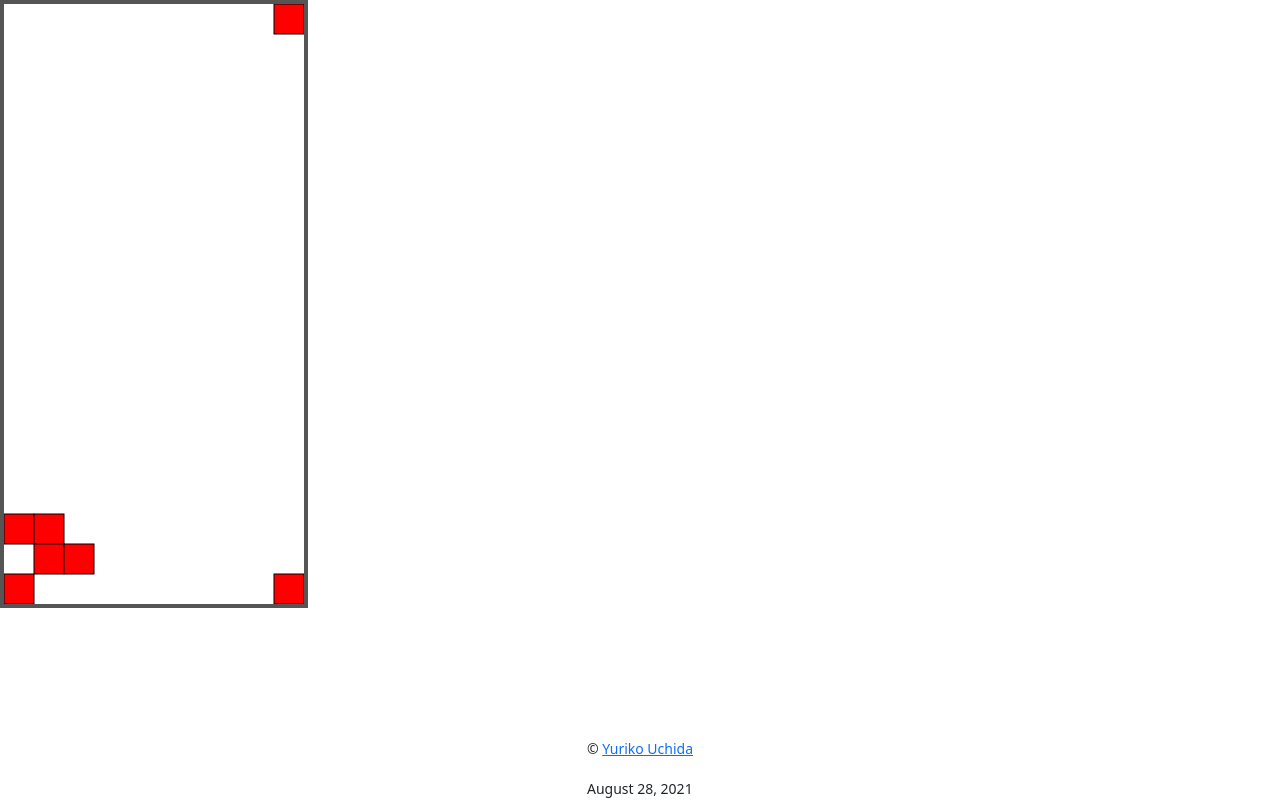
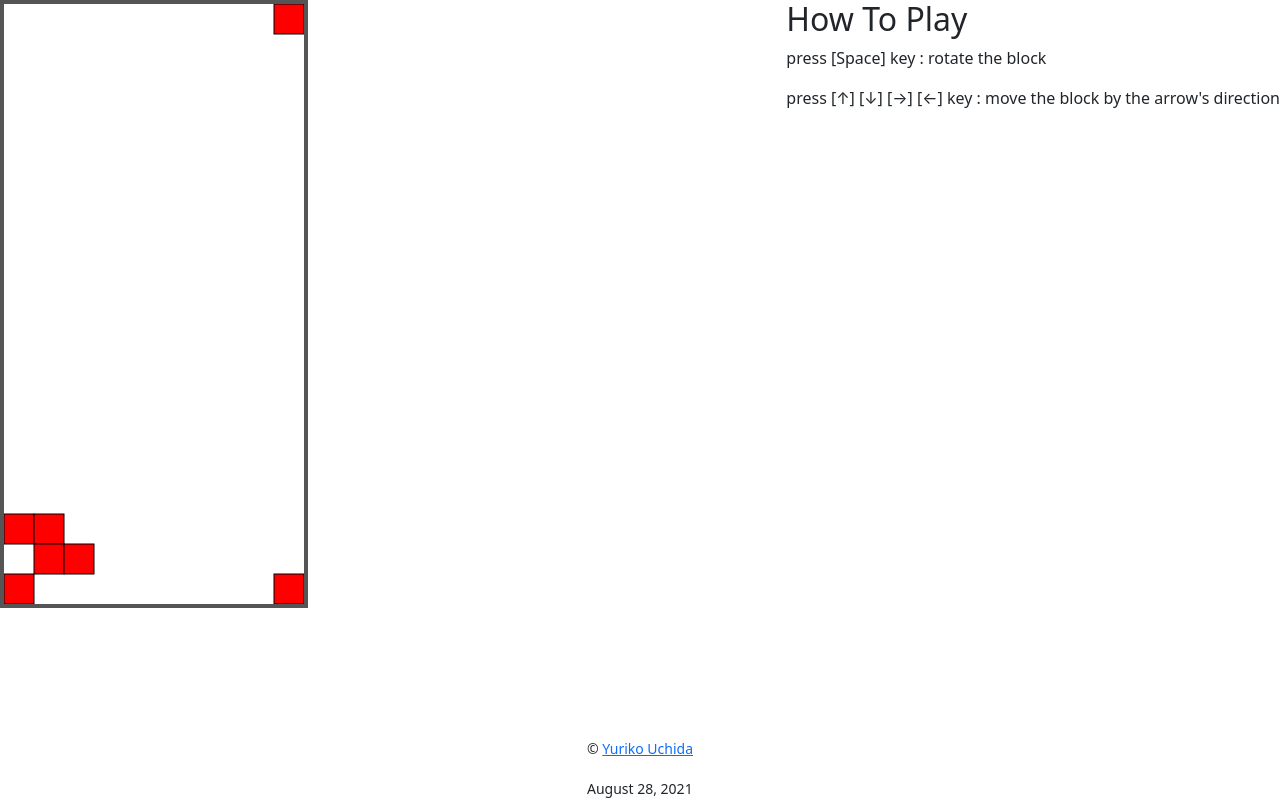
Before and after one commit to YurikoU/Tetris, a plain HTML site: page index.html in a window 1280 px wide. Drawn offline with nearby package versions, Linux system fonts and the light colour scheme.

Commit message:
Add files via upload

```diff
--- a/index.html
+++ b/index.html
@@ -9,6 +9,13 @@
     </head>
     <body>
         <canvas id="can"></canvas>
+
+        <div class="float-end">
+            <h2> How To Play </h2>
+            <p> press [Space] key             : rotate the block </p>
+            <p> press [↑] [↓] [→] [←] key : move the block by the arrow's direction </p>
+        </div>
+
         <footer class="fixed-bottom d-flex justify-content-center">
             <div>
                 <p><small> &copy; <a rel="external" href="https://www.linkedin.com/in/yuriko-uchida/" target="_blank"> Yuriko Uchida </a></small></p>
```
